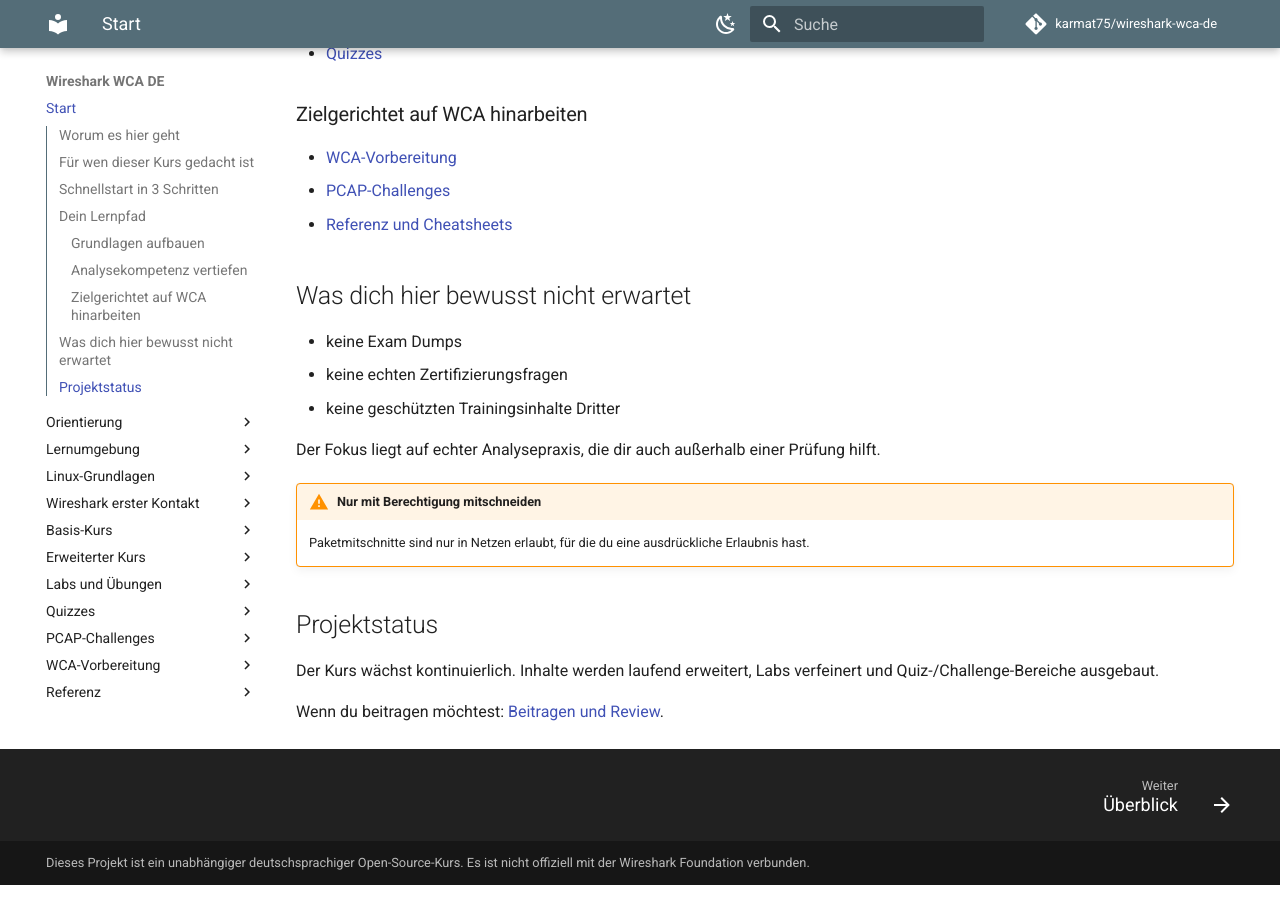
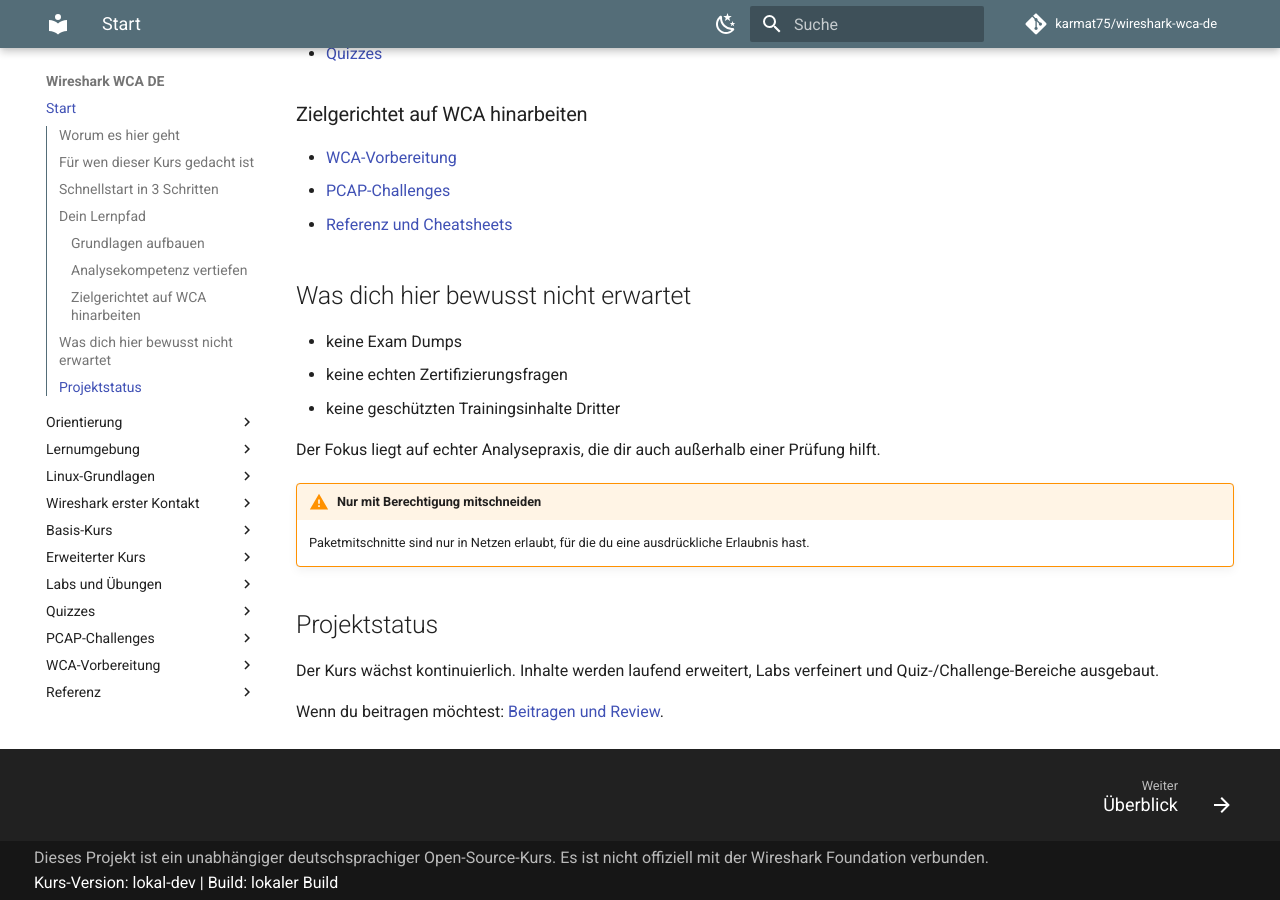
Before and after one commit to karmat75/wireshark-wca-de, an MkDocs documentation site: the page built from docs/index.md, in a window 1280 px wide and 900 px high, scrolled down 1559 px. Built offline with MkDocs 1.6.1 and Material for MkDocs 9.7.7, drawn with Linux system fonts in a browser that asks for light colours; comment, search, counter and statistics services are not loaded.

Commit message:
Enhance GitHub Actions workflows and MkDocs configuration
- Set fetch-depth to 0 for checkout in deploy and quality checks workflows
- Add environment variables for course version and build date in MkDocs build step
- Update mkdocs.yml to include custom directory and git revision date plugin
- Add copyright partial to display course version and build date
- Update requirements.txt to include mkdocs-git-revision-date-localized-plugin

```diff
--- a/mkdocs.yml
+++ b/mkdocs.yml
@@ -13,6 +13,7 @@
 theme:
   name: material
   language: de
+  custom_dir: overrides
 
   palette:
     - scheme: default
@@ -50,6 +51,10 @@
 plugins:
   - search:
       lang: de
+  - git-revision-date-localized:
+      enable_creation_date: true
+      type: datetime
+      locale: de
 
 extra_css:
   - assets/stylesheets/header-home-link.css
@@ -94,6 +99,8 @@
 
 extra:
   generator: false
+  course_version: !ENV [COURSE_VERSION, "lokal-dev"]
+  build_date: !ENV [BUILD_DATE, "lokaler Build"]
 
 copyright: >
   Dieses Projekt ist ein unabhängiger deutschsprachiger Open-Source-Kurs.
--- /dev/null
+++ b/overrides/partials/copyright.html
@@ -0,0 +1,15 @@
+{% if config.copyright %}
+  <div class="md-copyright__highlight">
+    {{ config.copyright }}
+  </div>
+{% endif %}
+
+<div>
+  Kurs-Version: {{ config.extra.course_version }} | Build: {{ config.extra.build_date }}
+</div>
+
+{% if page and page.meta and page.meta.git_revision_date_localized %}
+  <div>
+    Zuletzt aktualisiert: {{ page.meta.git_revision_date_localized }}
+  </div>
+{% endif %}
--- a/requirements.txt
+++ b/requirements.txt
@@ -1,2 +1,3 @@
 mkdocs
 mkdocs-material
+mkdocs-git-revision-date-localized-plugin
```
Also changed, not shown: 2 other files.
